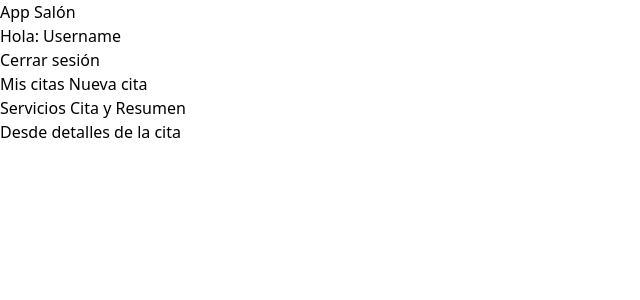
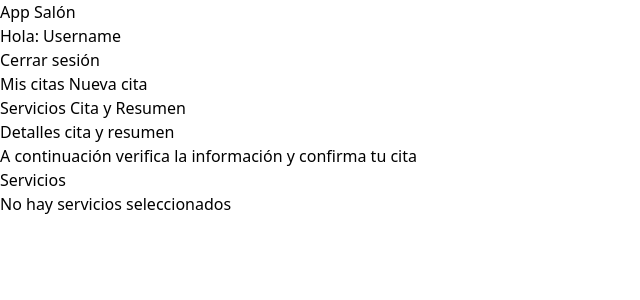
Before and after one commit to euss99/appsalon_frontend, a Vue app: page /reservaciones/nueva/detalles in a window 1280 px wide. Shown: the top 300 px of the page, without its empty margins (0-640 px from the left). Built offline with nearby package versions, Linux system fonts and the light colour scheme; the HTML template or start-up script is replaced by a standard one.

Commit message:
Created logic front selected services and details services

```diff
--- a/src/components/ServiceItem.vue
+++ b/src/components/ServiceItem.vue
@@ -14,11 +14,23 @@ defineProps({
 
 <template>
   <div
-    class="p-5 space-y-5 rounded-md cursor-pointer bg-white"
+    class="p-5 space-y-5 rounded-md cursor-pointer"
+    :class="[
+      appointmentsStore.isServiceSelected(service._id)
+        ? 'bg-blue-500 text-white'
+        : 'bg-white',
+    ]"
     @click="appointmentsStore.onServiceSelected(service)"
   >
     <p class="text-2xl font-light">{{ service.name }}</p>
-    <p class="text-3xl font-black text-blue-600">
+    <p
+      class="text-3xl font-black"
+      :class="[
+        appointmentsStore.isServiceSelected(service._id)
+          ? 'text-blue-900'
+          : 'text-blue-600',
+      ]"
+    >
       {{ formatCurrency(service.price) }}
     </p>
   </div>
--- /dev/null
+++ b/src/components/ServiceSelected.vue
@@ -0,0 +1,34 @@
+<script setup>
+import { formatCurrency } from "@/helpers";
+import { useAppointmentsStore } from "@/stores/appointments";
+
+const appointmentsStore = useAppointmentsStore();
+
+defineProps({
+  service: {
+    type: Object,
+    required: true,
+  },
+});
+</script>
+
+<template>
+  <div
+    class="border border-gray-600 rounded-md p-5 flex justify-between items-center"
+  >
+    <div>
+      <p class="text-xl font-extrabold text-white">{{ service.name }}</p>
+      <p class="text-2xl font-black text-blue-500">
+        {{ formatCurrency(service.price) }}
+      </p>
+    </div>
+
+    <button
+      type="button"
+      class="inline-flex items-center rounded-md bg-red-600 text-white px-3 py-2 font-semibold ring-1 ring-inset ring-red-300 hover:bg-red-700"
+      @click="appointmentsStore.deselectService(service._id)"
+    >
+      Eliminar
+    </button>
+  </div>
+</template>
--- a/src/stores/appointments.js
+++ b/src/stores/appointments.js
@@ -1,12 +1,49 @@
-import { ref } from "vue";
+import { ref, computed } from "vue";
 import { defineStore } from "pinia";
 
 export const useAppointmentsStore = defineStore("appointments", () => {
-  const appointments = ref([]);
+  const services = ref([]);
+
+  const isServiceSelected = computed(() => {
+    return (id) => services.value.some((service) => service._id === id);
+  });
+
+  const noServicesSelected = computed(() => {
+    return services.value.length === 0;
+  });
+
+  const totalAmount = computed(() => {
+    return services.value.reduce((total, service) => total + service.price, 0);
+  });
 
   function onServiceSelected(service) {
-    console.log(service);
+    const isDuplicateService = services.value.some(
+      (selectedService) => selectedService._id === service._id
+    );
+
+    if (isDuplicateService) {
+      deselectService(service._id);
+    } else {
+      if (services.value.length === 2) {
+        alert("Máximo 2 servicios por cita");
+        return;
+      }
+      services.value.push(service);
+    }
   }
 
-  return { onServiceSelected };
+  function deselectService(id) {
+    services.value = services.value.filter(
+      (selectedService) => selectedService._id !== id
+    );
+  }
+
+  return {
+    services,
+    isServiceSelected,
+    totalAmount,
+    noServicesSelected,
+    onServiceSelected,
+    deselectService,
+  };
 });
--- a/src/views/appointments/DetailsAppointmentView.vue
+++ b/src/views/appointments/DetailsAppointmentView.vue
@@ -1,7 +1,39 @@
-<script setup></script>
+<script setup>
+import ServiceSelected from "@/components/ServiceSelected.vue";
+import { formatCurrency } from "@/helpers";
+import { useAppointmentsStore } from "@/stores/appointments";
+
+const appointmentsStore = useAppointmentsStore();
+</script>
 
 <template>
-  <div>
-    <h1>Desde detalles de la cita</h1>
+  <h2 class="text-4xl font-extrabold text-white mt-10">
+    Detalles cita y resumen
+  </h2>
+  <p class="text-white text-lg">
+    A continuación verifica la información y confirma tu cita
+  </p>
+
+  <h3 class="text-2xl font-extrabold text-white">Servicios</h3>
+
+  <p
+    v-if="appointmentsStore.noServicesSelected"
+    class="text-white text-2xl text-center"
+  >
+    No hay servicios seleccionados
+  </p>
+  <div v-else class="grid gap-5">
+    <ServiceSelected
+      v-for="service in appointmentsStore.services"
+      :key="service._id"
+      :service="service"
+    />
+
+    <p class="text-white text-right text-2xl">
+      Total a pagar:
+      <span class="font-black">{{
+        formatCurrency(appointmentsStore.totalAmount)
+      }}</span>
+    </p>
   </div>
 </template>
--- a/src/views/appointments/NewAppointmentLayout.vue
+++ b/src/views/appointments/NewAppointmentLayout.vue
@@ -5,5 +5,7 @@ import HeaderNewAppointment from "@/components/HeaderNewAppointment.vue";
 
 <template>
   <HeaderNewAppointment />
-  <RouterView />
+  <div class="space-y-5">
+    <RouterView />
+  </div>
 </template>
```
